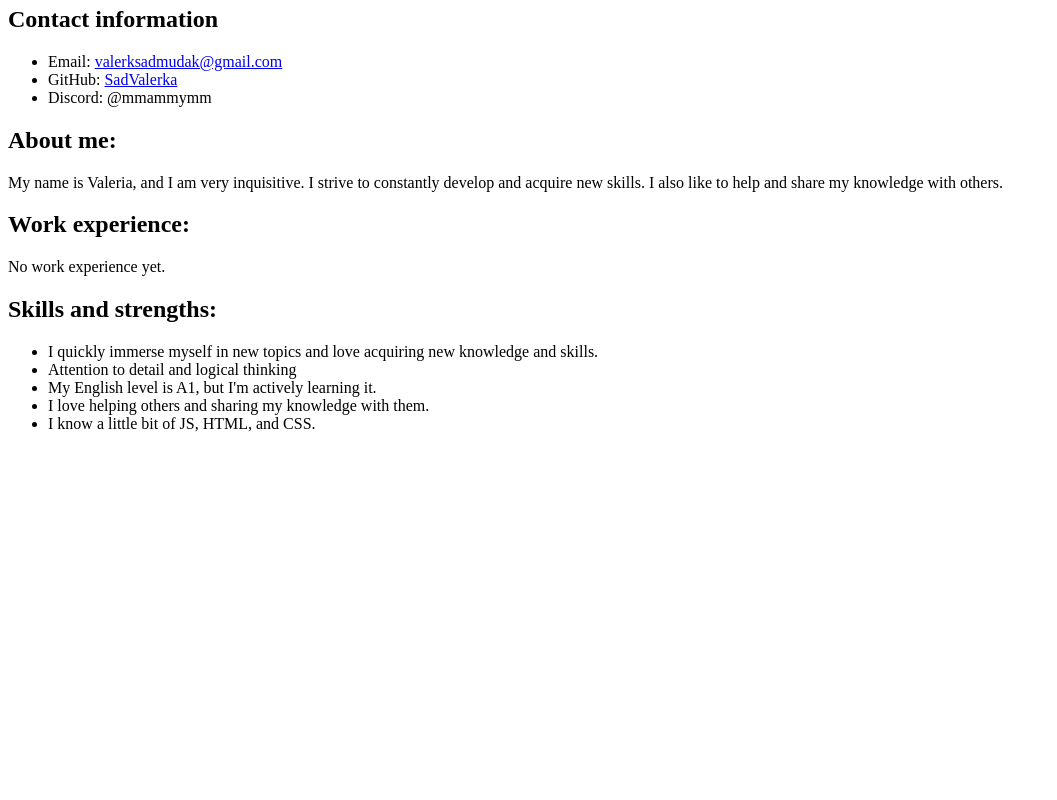
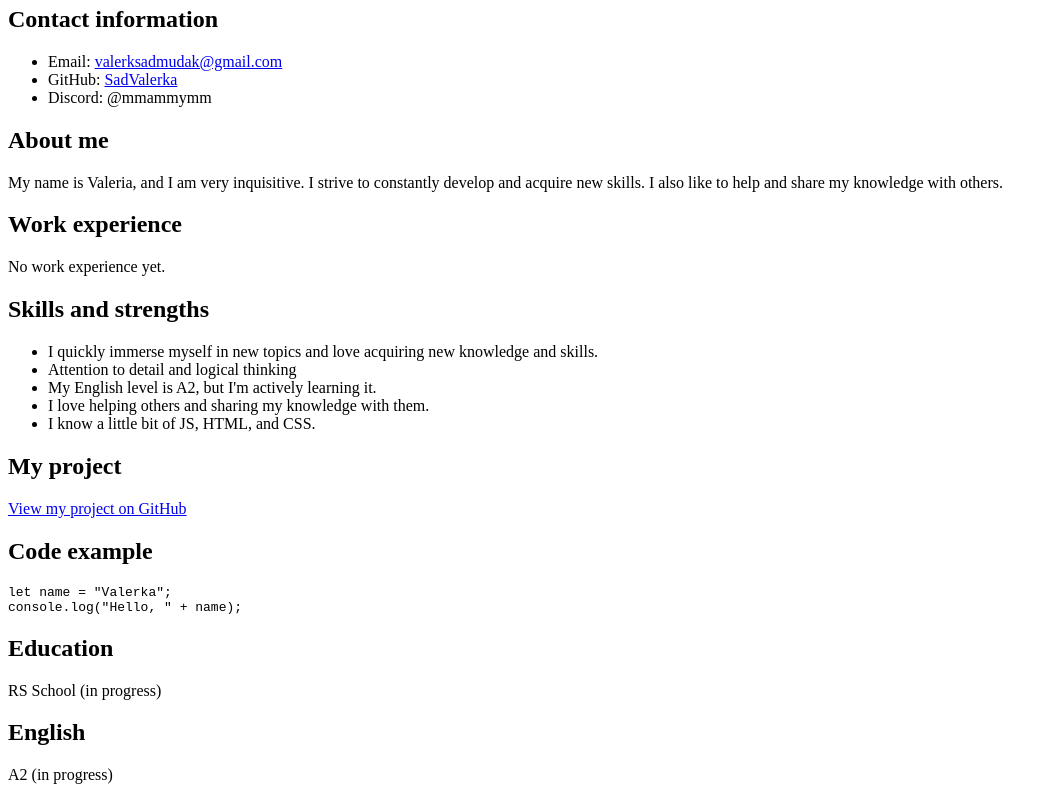
Before and after one commit to SadValerka/rsschool-cv, a plain HTML site: page index.html in a window 1280 px wide. Shown: the part 1274-2074 px from the top of the page, without its empty margins (0-1057 px from the left). Before the commit the page ends 1723 px from the top, so only its background shows below. Drawn offline with Linux system fonts and the light colour scheme.

Commit message:
feat: finalize cv html structure

```diff
--- a/index.html
+++ b/index.html
@@ -30,26 +30,49 @@
         </section>
 
         <section>
-            <h2>About me:</h2>
+            <h2>About me</h2>
             <p>My name is Valeria, and I am very inquisitive.
                 I strive to constantly develop and acquire new skills.
                 I also like to help and share my knowledge with others.</p>
         </section>
 
         <section>
-            <h2>Work experience:</h2>
+            <h2>Work experience</h2>
             <p>No work experience yet.</p>
         </section>
 
         <section>
-            <h2>Skills and strengths:</h2>
+            <h2>Skills and strengths</h2>
             <ul>
                 <li>I quickly immerse myself in new topics and love acquiring new knowledge and skills.</li>
                 <li>Attention to detail and logical thinking</li>
-                <li>My English level is A1, but I'm actively learning it.</li>
+                <li>My English level is A2, but I'm actively learning it.</li>
                 <li>I love helping others and sharing my knowledge with them.</li>
                 <li>I know a little bit of JS, HTML, and CSS.</li>
             </ul>
+        </section>
+
+        <section>
+            <h2>My project</h2>
+            <p>
+                <a href="https://github.com/SadValerka/rsschool-cv">View my project on GitHub</a>
+            </p>
+        </section>
+
+        <section>
+            <h2>Code example</h2>
+            <pre><code>let name = "Valerka";
+console.log("Hello, " + name);</code></pre>
+        </section>
+
+        <section>
+            <h2>Education</h2>
+            <p>RS School (in progress)</p>
+        </section>
+
+        <section>
+            <h2>English</h2>
+            <p>A2 (in progress)</p>
         </section>
     </main>
 
```
